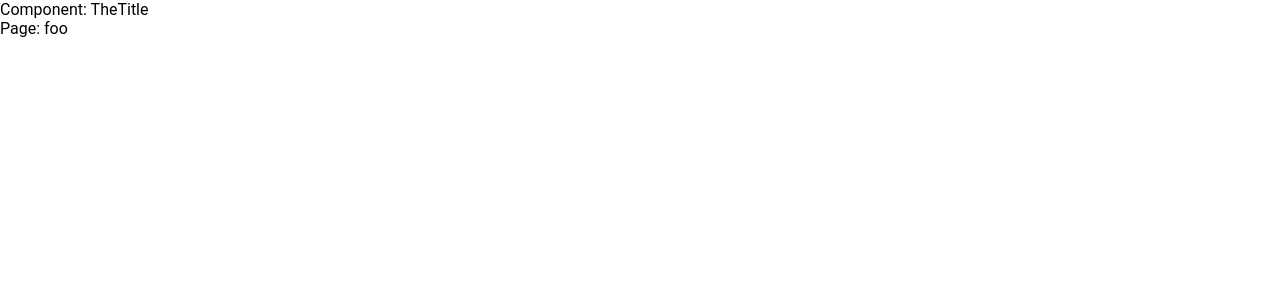
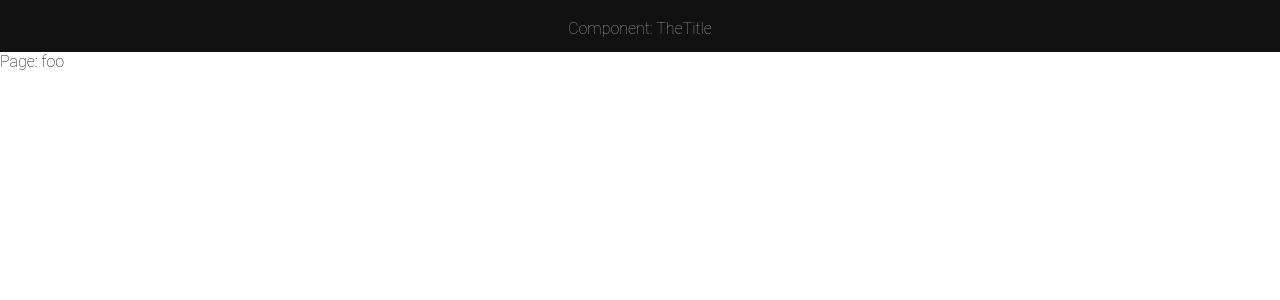
Before and after one commit to DesiredName/DesiredName.github.io, a Nuxt app: page / in a window 1280 px wide. Shown: the top 300 px of the page. Built offline with nearby package versions, Linux system fonts and the light colour scheme.

Commit message:
'update'

```diff
--- /dev/null
+++ b/assets/scss/components/the-title.scss
@@ -0,0 +1,33 @@
+.the-title {
+    background-color: $darkest;
+    color: $lightest;
+    text-align: center;
+
+    @include mobile_and_tablet {
+        padding: 4px 8px;
+    }
+
+    @include desktop {
+        padding: 8px 12px;
+    }
+
+    @include high_res {
+        padding: 12px 16px;
+    }
+}
+
+.the-title_header {
+    display: inline-block;
+
+    @include mobile_and_tablet {
+        width: 100%;
+    }
+
+    @include desktop {
+        width: 500px;
+    }
+
+    @include high_res {
+        width: 800px;
+    }
+}
--- a/assets/scss/font.scss
+++ /dev/null
@@ -1,11 +0,0 @@
-// font-style<style>
-*,
-*::after,
-*::before,
-*:visited,
-*:hover,
-*:active,
-*:focus {
-    // This is loaded via plugin '@nuxtjs/google-fonts'
-    font-family: 'Roboto', monospace !important;
-}
--- a/assets/scss/index.scss
+++ b/assets/scss/index.scss
@@ -1,2 +1,7 @@
-@import './reset.scss';
-@import './font.scss';
+@import './utils/queuries.scss';
+
+@import './utils/color.scss';
+@import './utils/font.scss';
+@import './utils/reset.scss';
+
+@import './components/the-title.scss';
--- /dev/null
+++ b/assets/scss/utils/color.scss
@@ -0,0 +1,7 @@
+@use 'sass:color';
+
+$darkest: #111;
+$dark: color.scale($darkest, $lightness: +20%);
+$normal: color.scale($dark, $lightness: +20%);
+$light: color.scale($normal, $lightness: +20%);
+$lightest: color.scale($light, $lightness: +20%);
--- /dev/null
+++ b/assets/scss/utils/font.scss
@@ -0,0 +1,59 @@
+// font-style<style>
+*,
+*::after,
+*::before,
+*:visited,
+*:hover,
+*:active,
+*:focus {
+    // This is loaded via plugin '@nuxtjs/google-fonts'
+    font-family: 'Roboto', monospace !important;
+}
+
+.font-is-big {
+    @include mobile_and_tablet {
+        font-size: 16px;
+    }
+
+    @include desktop {
+        font-size: 20px;
+    }
+
+    @include high_res {
+        font-size: 24px;
+    }
+
+    font-weight: 700;
+}
+
+.font-is-normal {
+    @include mobile_and_tablet {
+        font-size: 12px;
+    }
+
+    @include desktop {
+        font-size: 16px;
+    }
+
+    @include high_res {
+        font-size: 20px;
+    }
+
+    font-weight: 100;
+}
+
+.font-is-small {
+    @include mobile_and_tablet {
+        font-size: 8px;
+    }
+
+    @include desktop {
+        font-size: 12px;
+    }
+
+    @include high_res {
+        font-size: 16px;
+    }
+
+    font-weight: 300;
+}
--- /dev/null
+++ b/assets/scss/utils/queuries.scss
@@ -0,0 +1,17 @@
+@mixin mobile_and_tablet {
+    @media screen and (max-width: 500px) {
+        @content;
+    }
+}
+
+@mixin desktop {
+    @media screen and (min-width: 500px) and (max-width: 1280px) {
+        @content;
+    }
+}
+
+@mixin high_res {
+    @media screen and (min-width: 1280px) {
+        @content;
+    }
+}
--- a/assets/scss/reset.scss
+++ b/assets/scss/utils/reset.scss
@@ -2,10 +2,11 @@
 *::after,
 *::before,
 *:visited,
-*:hover,
 *:active,
 *:focus {
     border: none;
+    font-size: 16px;
+    font-weight: 100;
     margin: 0;
     outline: none;
     padding: 0;
--- a/components/TheTitle.vue
+++ b/components/TheTitle.vue
@@ -1,8 +1,10 @@
 <script lang="ts" setup></script>
 
 <template>
-  <div>
-    Component: TheTitle
+  <div class="the-title font-is-big">
+    <h1 class="the-title_header">
+      Component: TheTitle
+    </h1>
   </div>
 </template>
 
```
